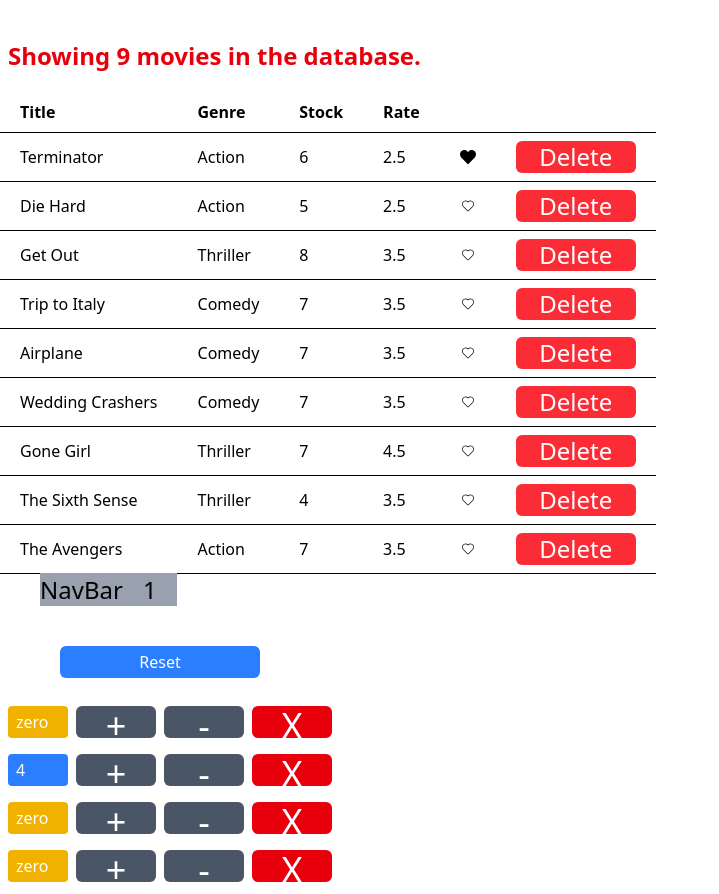
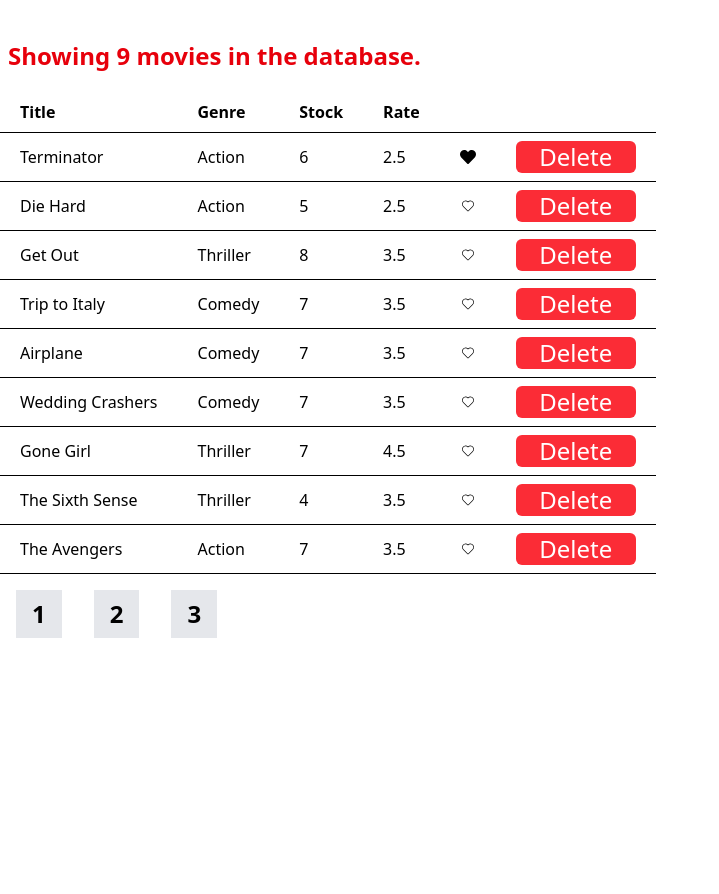
Before and after one commit to Gurmuked/React_practice, a React (Vite) app in the folder react-mosh/: page / in a window 1280 px wide. Shown: the whole page, without its empty margins (0-719 px from the left). After the commit the page ends 800 px from the top, so only its background shows below. Built offline with nearby package versions, Linux system fonts and the light colour scheme.

Commit message:
pagination

```diff
--- a/react-mosh/package.json
+++ b/react-mosh/package.json
@@ -11,6 +11,7 @@
   },
   "dependencies": {
     "@tailwindcss/vite": "^4.1.4",
+    "lodash": "^4.17.10",
     "react": "^19.0.0",
     "react-dom": "^19.0.0",
     "react-icons": "^5.5.0",
--- a/react-mosh/src/App.jsx
+++ b/react-mosh/src/App.jsx
@@ -44,14 +44,14 @@
   return (
     <React.Fragment>
       <Movies />
-      <NavBar totalCountres={this.state.counters.filter(c => c.value>0).length}/>
+      {/* <NavBar totalCountres={this.state.counters.filter(c => c.value>0).length}/>
       <Counters
       counters={this.state.counters}
       onReset={this.handleReset}
       onIncrement={this.handleIncrement}
       onDecrement={this.handleDecrement}
       onDelete={this.handleDelete}
-      />
+      /> */}
 
     </React.Fragment>
   )
--- a/react-mosh/src/components/Movies.jsx
+++ b/react-mosh/src/components/Movies.jsx
@@ -1,10 +1,13 @@
 import React, { Component } from 'react';
 import {getMovies} from './fakeMovies';
 import Like from './like';
+import Pagination from './pagination';
 
 class Movies extends Component {
   state = {
-    movies: getMovies()
+    movies: getMovies(),
+    currentPage:1,
+    pageSize: 4
   };
 
   handleDelete = (movie) => {
@@ -18,8 +21,15 @@
     movies[index].liked = !movies[index].liked;
     this.setState({movies});
   }
+  handlePageChange = (page) => {
+    this.setState({currentpage: page});
+  }
+
+
+
   render() {
     const { movies } = this.state;
+    const {pageSize, currentPage} = this.state;
 
     if (movies.length === 0) return <p  className="text-2xl text-red-600 font-bold pl-2 mb-5 mt-10">There are no movies in the database.</p>;
 
@@ -54,6 +64,10 @@
             ))}
           </tbody>
         </table>
+        <Pagination itemsCount={movies.length}
+                    pageSize={pageSize}
+                    currentPage = {currentPage}
+                    onPageChange={this.handlePageChange}/>
         </div>
     );
   }
--- /dev/null
+++ b/react-mosh/src/components/pagination.jsx
@@ -0,0 +1,28 @@
+import React from 'react';
+import _ from 'lodash';
+
+
+const Pagination = (props) => {
+
+  const{itemsCount, pageSize, currentPage, onPageChange } = props;
+
+  const pagesCount = Math.ceil(itemsCount / pageSize);
+  if( pagesCount == 1) return null;
+
+ const pages =  _.range(1, pagesCount +1);
+
+  return ( <nav className='pagination '>
+    <ul className="page-item flex ">
+      {pages.map(page =>
+      <li key={page} className={page==currentPage ?
+      "page-link m-4 py-2 px-4 bg-gray-200 text-2xl text-black font-bold active:bg-blue-600" : "page-link m-4 py-2 px-4 bg-gray-200 text-2xl text-black font-bold"}>
+            <a
+            style={{ cursor: "pointer" }}
+            onClick = {() => onPageChange(page)}
+            >{page}</a>
+        </li>)}
+    </ul>
+  </nav> );
+}
+
+export default Pagination;
```
Also changed, not shown: 1 other file (tests, documents, lock files or other folders).
